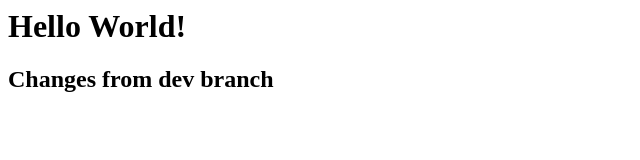
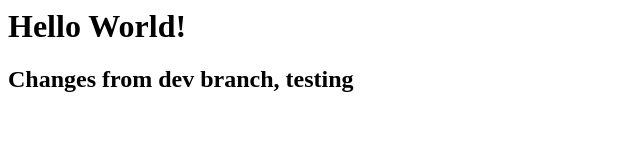
Before and after one commit to agocevska02/kiii-jenkins, a plain HTML site: page index.html in a window 1280 px wide. Shown: the whole page, without its empty margins (0-640 px from the left). Drawn offline with Linux system fonts and the light colour scheme.

Commit message:
Update index.html

```diff
--- a/index.html
+++ b/index.html
@@ -1,3 +1,3 @@
 <h1>Hello World!</h1>
 
-<h2>Changes from dev branch</h2>
+<h2>Changes from dev branch, testing</h2>
```
